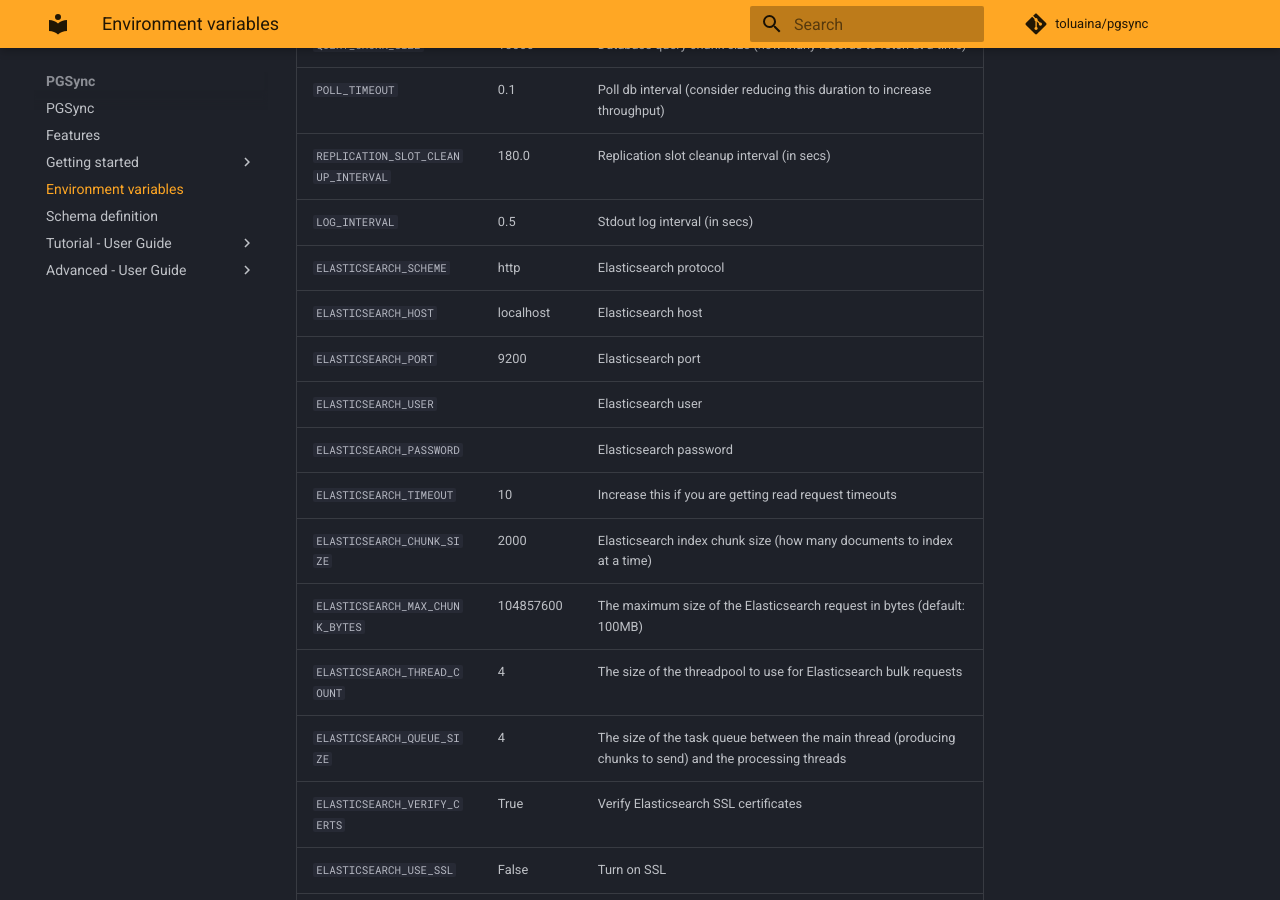
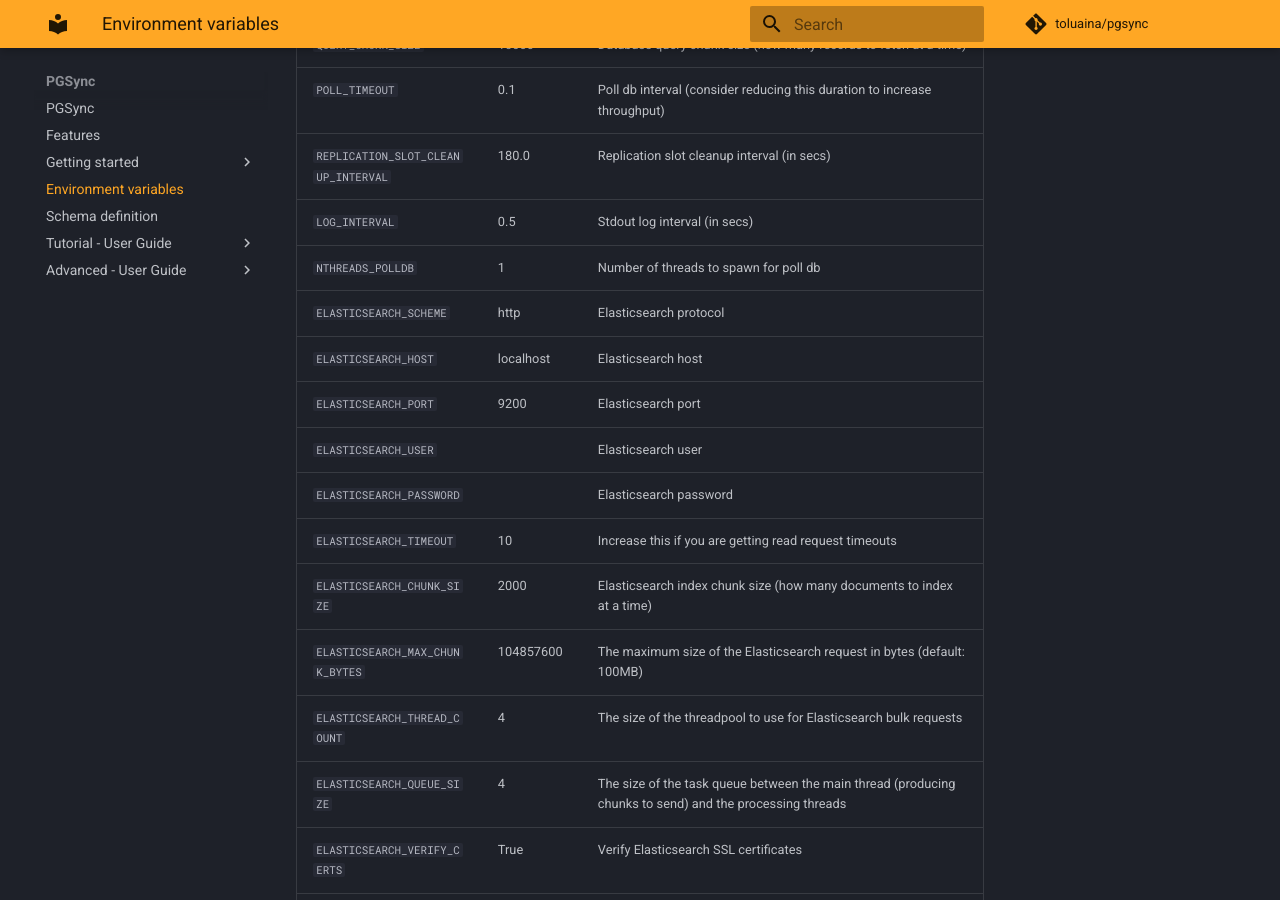
Before and after one commit to toluaina/toluaina.github.io, an MkDocs documentation site: the page built from docs/env-vars/index.md, in a window 1280 px wide and 900 px high, scrolled down 1104 px. Built offline with MkDocs 1.6.1 and Material for MkDocs 9.7.7, drawn with Linux system fonts in a browser that asks for light colours; comment, search, counter and statistics services are not loaded.

Commit message:
document NTHREADS_POLLDB usage

```diff
--- a/docs/env-vars/index.md
+++ b/docs/env-vars/index.md
@@ -95,6 +95,7 @@ PGSync provides the following environment variables:
 | `POLL_TIMEOUT`               | 0.1         | Poll db interval (consider reducing this duration to increase throughput) |
 | `REPLICATION_SLOT_CLEANUP_INTERVAL`        | 180.0 | Replication slot cleanup interval (in secs) |
 | `LOG_INTERVAL`        | 0.5 | Stdout log interval (in secs) |
+| `NTHREADS_POLLDB`        | 1 | Number of threads to spawn for poll db |
 | `ELASTICSEARCH_SCHEME`       | http        | Elasticsearch protocol |
 | `ELASTICSEARCH_HOST`         | localhost   | Elasticsearch host |
 | `ELASTICSEARCH_PORT`         | 9200        | Elasticsearch port |
```
